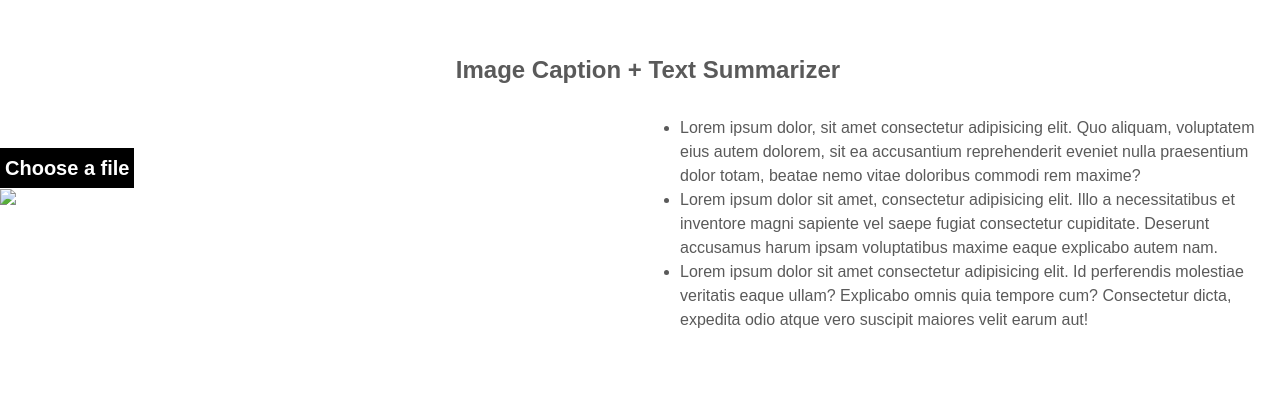
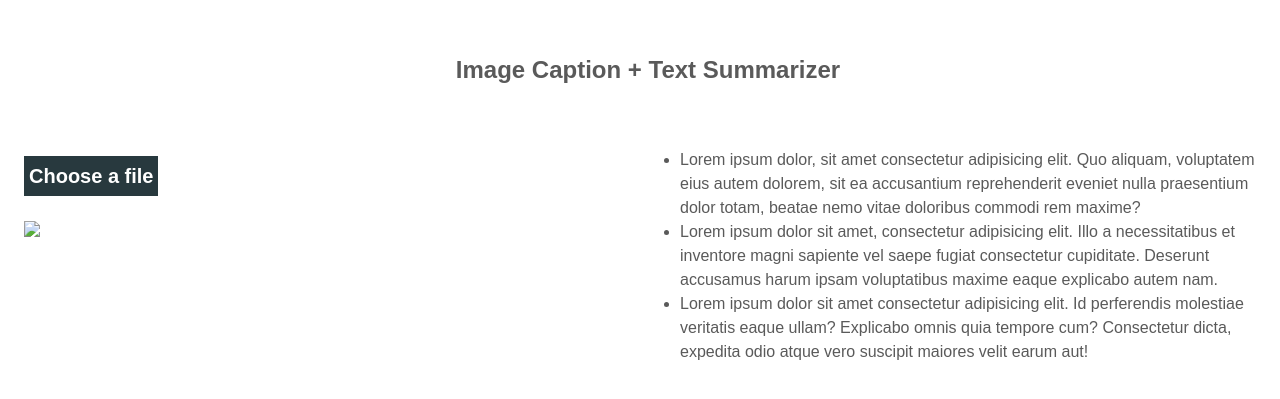
Before and after one commit to jeffreyzpan/blueprint2021, a Flask app: template templates/index.html in a window 1280 px wide. Shown: the top 399 px of the page. Run offline with Flask 2, Linux system fonts and the light colour scheme; the template is opened without the code that fills it, so the values that code supplies are empty.

Commit message:
better coloring of the inputbutton

```diff
--- a/templates/index.html
+++ b/templates/index.html
@@ -23,12 +23,14 @@
   padding-top: 20px;
 }
 .user_data {
-  margin-top: 8em;
-  left: 0;
+  width: 1500px;
+  margin-top: 8.5em;
+  margin-left: auto;
+  margin-right:auto;
 }
 
 .results {
-  margin-top: 5em;
+  margin-top: 7em;
   right: 0;
 }
 
@@ -36,7 +38,7 @@
     font-size: 1.25em;
     font-weight: 700;
     color: white;
-    background-color: black;
+    background-color: #28393E;
     display: inline-block;
 }
 
@@ -94,7 +96,7 @@ window.addEventListener('load', function() {
   <input type="file" onchange="this.form.submit()" name="file" id="file" class="inputfile" >
   <!-- <input type="submit" value="Upload" class="inputfile"> -->
   <label for="file">Choose a file</label>
-  <br><img id="myImg" src="#" width="300" />
+  <br><br><img id="myImg" src="#" width="300" />
 </div>
 </form>
 </div>
```
